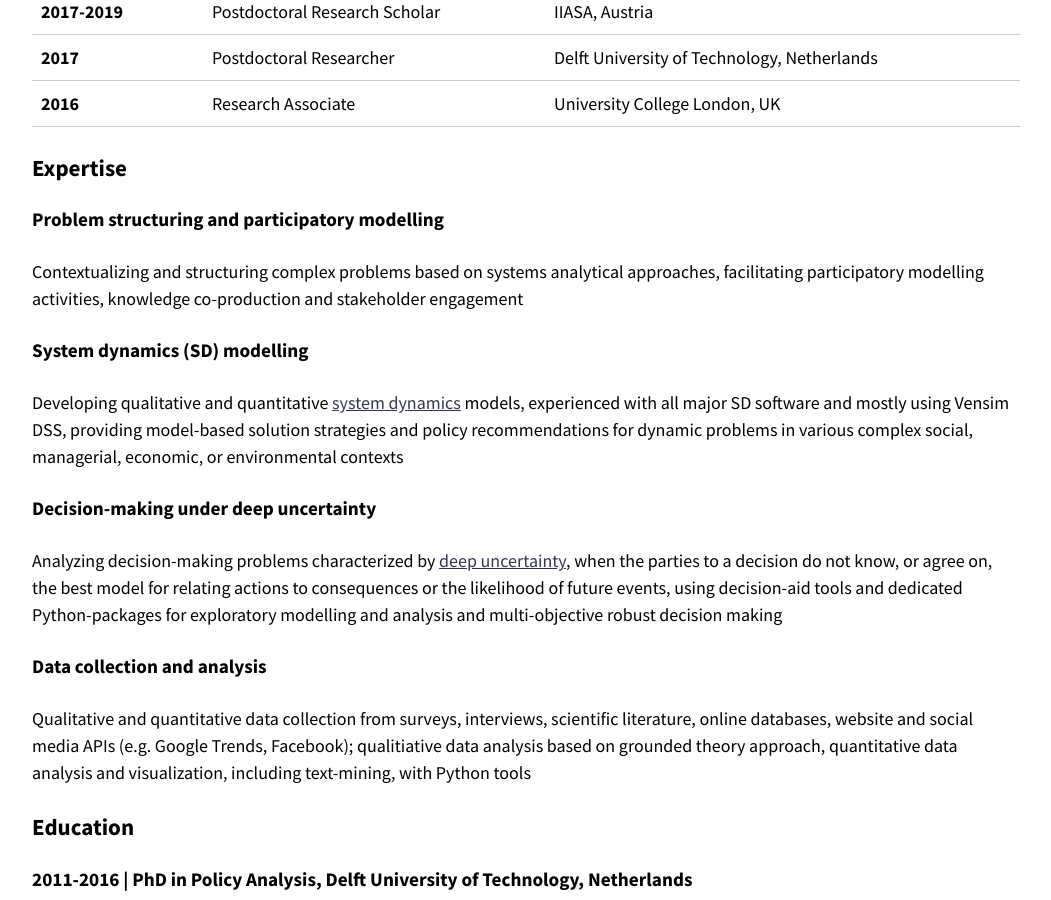
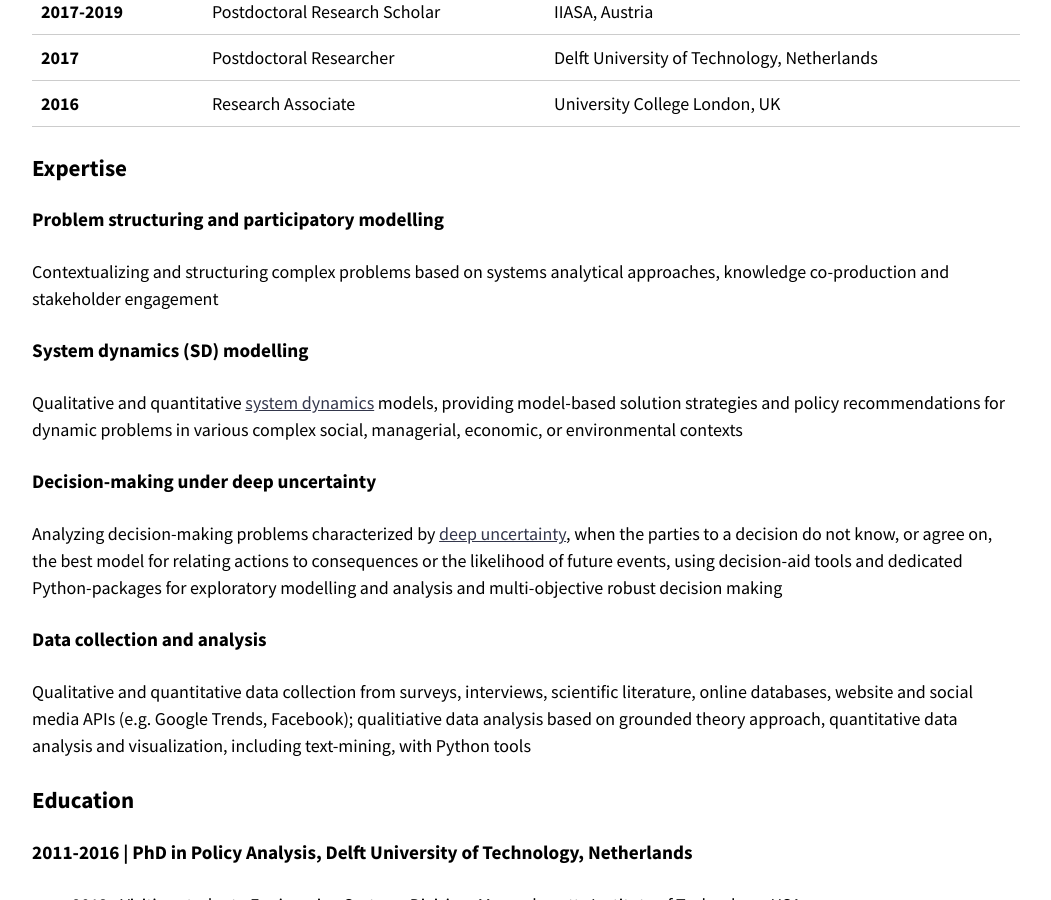
Before and after one commit to sibeleker/sibeleker.github.io, a Jekyll site: the page built from about.md, in a window 1280 px wide and 900 px high, scrolled down 915 px. Shown: the whole window, without its empty margins (114-1165 px from the left). Built offline with Jekyll 4.4.1, drawn with Linux system fonts in a browser that asks for light colours; nearby versions of some CDN libraries.

Commit message:
Update about.md

```diff
--- a/about.md
+++ b/about.md
@@ -23,10 +23,10 @@ Her current research interests center around the drivers and implications of dem
 ### Expertise
 
 #### Problem structuring and participatory modelling
-Contextualizing and structuring complex problems based on systems analytical approaches, facilitating participatory modelling activities, knowledge co-production and stakeholder engagement
+Contextualizing and structuring complex problems based on systems analytical approaches, knowledge co-production and stakeholder engagement
 
 #### System dynamics (SD) modelling
-Developing qualitative and quantitative [system dynamics](https://www.systemdynamics.org/what-is-sd) models, experienced with all major SD software and mostly using Vensim DSS, providing model-based solution strategies and policy recommendations for dynamic problems in various complex social, managerial, economic, or environmental contexts
+Qualitative and quantitative [system dynamics](https://www.systemdynamics.org/what-is-sd) models, providing model-based solution strategies and policy recommendations for dynamic problems in various complex social, managerial, economic, or environmental contexts
 
 #### Decision-making under deep uncertainty
 Analyzing decision-making problems characterized by [deep uncertainty](https://www.rand.org/pubs/monograph_reports/MR1626.html), when the parties to a decision do not know, or agree on, the best model for relating actions to consequences or the likelihood of future events, using decision-aid tools and dedicated Python-packages for exploratory modelling and analysis and multi-objective robust decision making
```
